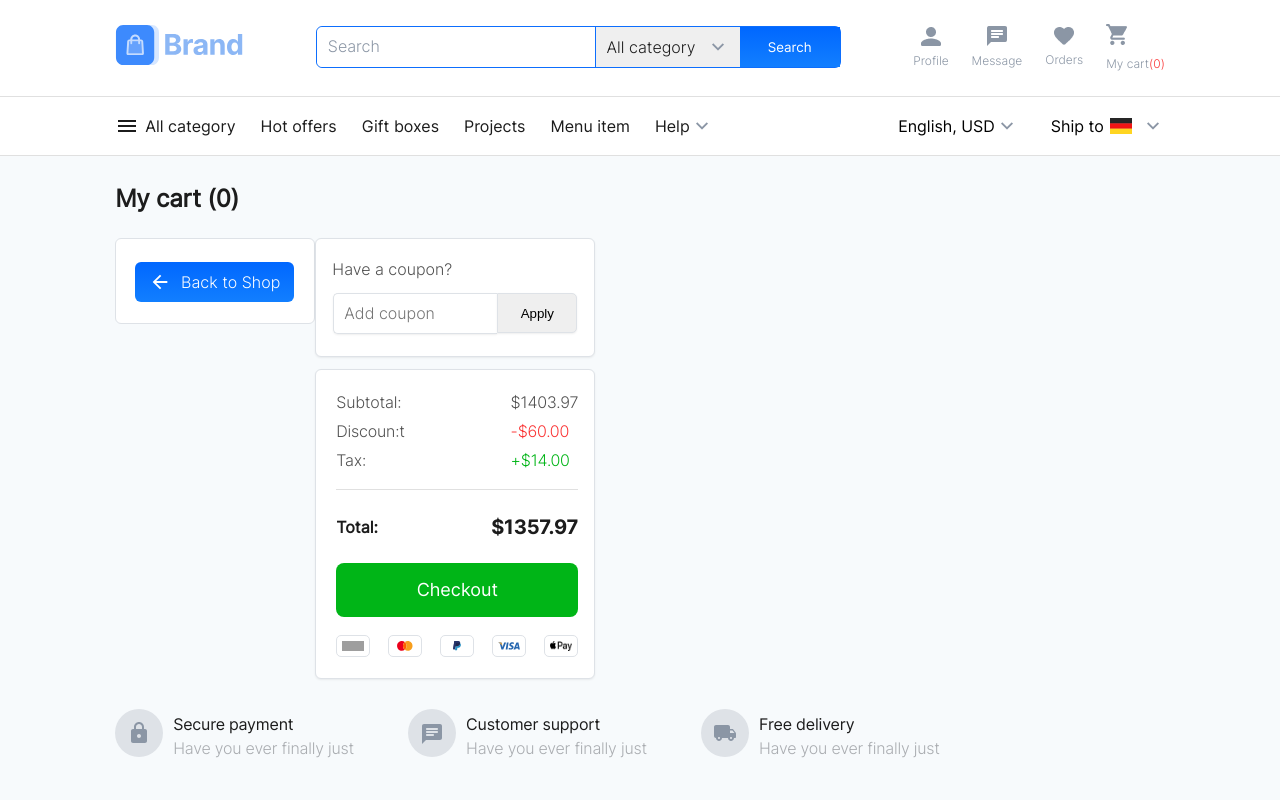
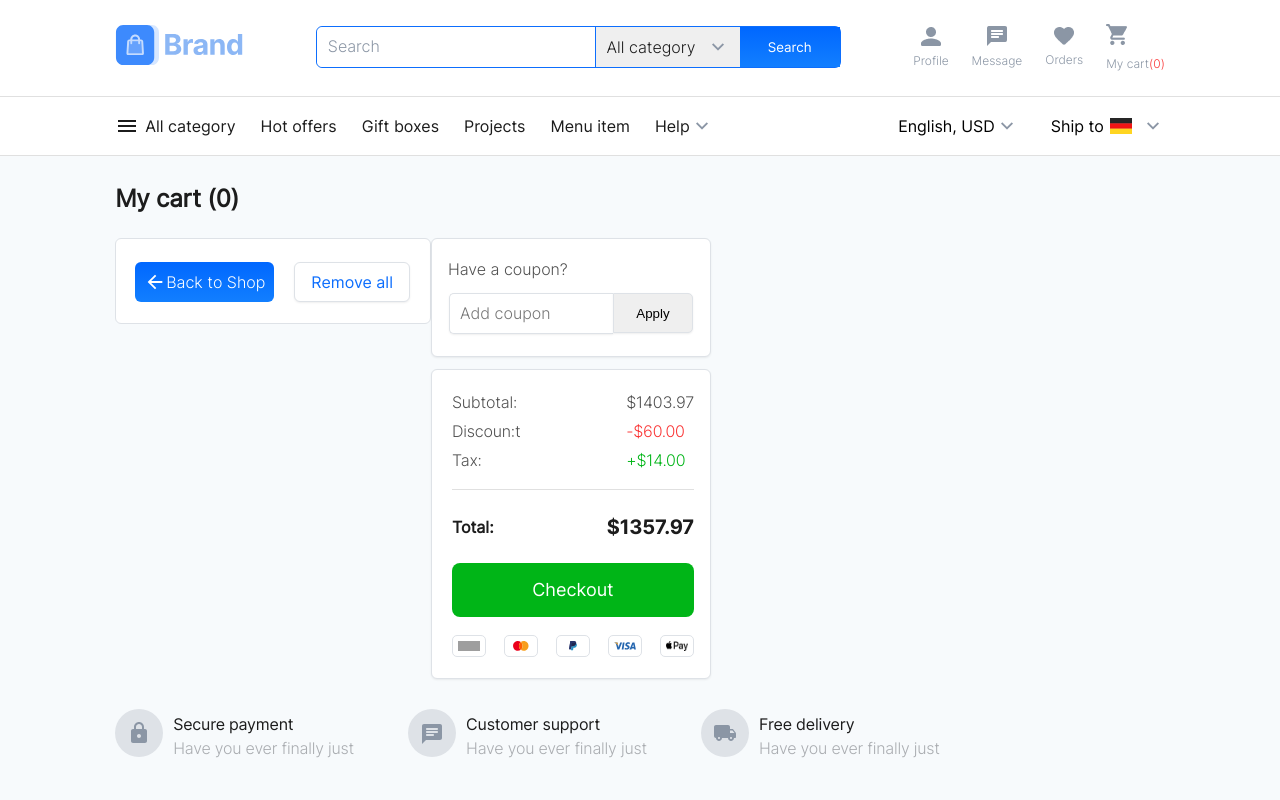
Before and after one commit to TeaChareqishvili/smart-web-project, a React (Create React App) app: page /cart in a window 1280 px wide. Shown: the top 800 px of the page. Built offline with nearby package versions, Linux system fonts and the light colour scheme; grey boxes are pictures that could not be loaded.

Commit message:
finishing details

```diff
--- a/src/components/hook/saveFavorite.js
+++ b/src/components/hook/saveFavorite.js
@@ -20,9 +20,18 @@ const useHeartIconClick = () => {
     setChosenItems((prevSelectedItems) =>
       prevSelectedItems.filter((item) => item.id !== itemId)
     );
+    const updatedItems = chosenItems.filter((item) => item.id !== itemId);
+    localStorage.setItem('chosenItems', JSON.stringify(updatedItems));
+
+
+  };
+  const handleClearAll = () => {
+    setChosenItems([]);
+    localStorage.removeItem('chosenItems'); // Remove the 'chosenItems' key from local storage
   };
 
-  return { chosenItems, handleHeartIconClick, handleRemoveItem  };
+
+  return { chosenItems, handleHeartIconClick, handleRemoveItem, handleClearAll };
 };
 
 export default useHeartIconClick;
--- a/src/components/mycart/CartPageStyle.scss
+++ b/src/components/mycart/CartPageStyle.scss
@@ -30,6 +30,30 @@
      max-width:880px;
      width:100%;
      margin-right:20px;
+
+
+     .cart-btn{
+        display: flex;
+        align-items: center;
+        justify-content: space-between;
+
+        .remove{
+            background-color: #FFFFFF;
+            border:none;
+            border:1px solid #DEE2E7;
+            border-radius:6px;
+            padding:0 16px 0 16px;
+            color:#0D6EFD;
+            font-family:"Inter-bold";
+            font-size:16px;
+            height:40px;
+            box-shadow: 0px 1px 2px 0px rgba(56, 56, 56, 0.08);
+            cursor: pointer;
+        }
+        .remove:hover{
+            font-family: "bold";
+        }
+     }
 
      .cart-grid-wrapper{
         width:100%;
--- a/src/components/mycart/MyCart.jsx
+++ b/src/components/mycart/MyCart.jsx
@@ -4,12 +4,15 @@ import back from "../../assets/arrow_back.svg";
 import { NavLink } from "react-router-dom";
 
 const MyCart = () => {
-  const { chosenItems, handleRemoveItem } = useHeartIconClick();
+  const { chosenItems, handleRemoveItem, handleClearAll } = useHeartIconClick();
 
   const handleRemoveButtonClick = (itemId) => {
     handleRemoveItem(itemId);
   };
 
+  const handleRemoveAllButtonClick = () => {
+    handleClearAll();
+  };
 
   return (
     <div>
@@ -43,14 +46,17 @@ const MyCart = () => {
               <div className="cart-border"></div>
             </>
           ))}
+          <div className="cart-btn">
         <NavLink to="/second">
           <button className="back">
             <img src={back} alt="back" /> Back to Shop
           </button>
         </NavLink>
+        <button onClick={()=>handleRemoveAllButtonClick()} className="remove">Remove all</button>
+        </div>
       </div>
     </div>
   );
 };
-///TODO add remove all button
+
 export { MyCart };
--- a/src/components/secondPage/GadgetList.jsx
+++ b/src/components/secondPage/GadgetList.jsx
@@ -9,6 +9,7 @@ import useHeartIconClick from "../hook/saveFavorite";
 
 const GadgetList = () => {
   const {  handleHeartIconClick } = useHeartIconClick();
+
 
   const getRandomItems = (arr, count) => {
     const shuffled = arr.sort(() => Math.random() - 0.5);
@@ -43,7 +44,7 @@ const GadgetList = () => {
           <div className="gadget-info">
             <div className="gadget-title">
               <p>{item.title}</p>
-              <img onClick={() => handleHeartIconClick(item)} src={item.favorite} alt="heart-icon" />
+             <img onClick={() => handleHeartIconClick(item)} src={item.favorite} alt="heart-icon" />
             </div>
             <div className="gadget-price">
               <span className="price">{item.price}</span>
--- a/src/components/secondPage/GadgetListGrid.jsx
+++ b/src/components/secondPage/GadgetListGrid.jsx
@@ -4,9 +4,10 @@ import { useState } from "react";
 import right from "../../assets/chevron-right.png";
 import left from "../../assets/chevron-left.svg";
 import { FaStar } from "react-icons/fa";
-
+import useHeartIconClick from "../hook/saveFavorite";
 
 const GadgetListGrid = () => {
+  const { handleHeartIconClick } = useHeartIconClick();
 
   const getRandomItems = (arr, count) => {
     const shuffled = arr.sort(() => Math.random() - 0.5);
@@ -19,7 +20,6 @@ const GadgetListGrid = () => {
       9
     )
   );
-
 
   const handleRefresh = () => {
     setRandomElectroData(
@@ -56,7 +56,11 @@ const GadgetListGrid = () => {
                 </div>
               </div>
               <div className="favorite-grid">
-              <img src={item.favorite} alt="favorite" />
+                <img
+                  onClick={() => handleHeartIconClick(item)}
+                  src={item.favorite}
+                  alt="favorite"
+                />
               </div>
             </div>
           </div>
@@ -66,11 +70,11 @@ const GadgetListGrid = () => {
         <select>
           <option>Show 10</option>
         </select>
-        <img src={left} alt="arrow"/>
-        <button onClick={()=>handleRefresh()}>1</button>
-        <button onClick={()=>handleRefresh()}>2</button>
-        <button onClick={()=>handleRefresh()}>3</button>
-        <img src={right} alt="arrow"/>
+        <img src={left} alt="arrow" />
+        <button onClick={() => handleRefresh()}>1</button>
+        <button onClick={() => handleRefresh()}>2</button>
+        <button onClick={() => handleRefresh()}>3</button>
+        <img src={right} alt="arrow" />
       </div>
     </div>
   );
--- a/src/components/secondPage/secondPageForHome/HomeGridView.jsx
+++ b/src/components/secondPage/secondPageForHome/HomeGridView.jsx
@@ -4,10 +4,10 @@ import { useState } from "react";
 import right from "../../../assets/chevron-right.png";
 import left from "../../../assets/chevron-left.svg";
 import { FaStar } from "react-icons/fa";
+import useHeartIconClick from "../../hook/saveFavorite";
 
-
-
-const HomeGridView = ()=>{
+const HomeGridView = () => {
+  const { handleHeartIconClick } = useHeartIconClick();
 
   const getRandomItems = (arr, count) => {
     const shuffled = arr.sort(() => Math.random() - 0.5);
@@ -21,7 +21,6 @@ const HomeGridView = ()=>{
     )
   );
 
-
   const handleRefresh = () => {
     setRandomElectroData(
       getRandomItems(
@@ -31,7 +30,7 @@ const HomeGridView = ()=>{
     );
   };
 
-    return(
+  return (
     <div>
       <div className="grid">
         {randomElectroData.map((item, id) => (
@@ -57,7 +56,11 @@ const HomeGridView = ()=>{
                 </div>
               </div>
               <div className="favorite-grid">
-              <img src={item.favorite} alt="favorite" />
+                <img
+                  onClick={() => handleHeartIconClick(item)}
+                  src={item.favorite}
+                  alt="favorite"
+                />
               </div>
             </div>
           </div>
@@ -67,14 +70,14 @@ const HomeGridView = ()=>{
         <select>
           <option>Show 10</option>
         </select>
-        <img src={left} alt="arrow"/>
-        <button onClick={()=>handleRefresh()}>1</button>
-        <button onClick={()=>handleRefresh()}>2</button>
-        <button onClick={()=>handleRefresh()}>3</button>
-        <img src={right} alt="arrow"/>
+        <img src={left} alt="arrow" />
+        <button onClick={() => handleRefresh()}>1</button>
+        <button onClick={() => handleRefresh()}>2</button>
+        <button onClick={() => handleRefresh()}>3</button>
+        <img src={right} alt="arrow" />
       </div>
     </div>
-    )
-}
+  );
+};
 
-export {HomeGridView}
+export { HomeGridView };
--- a/src/components/secondPage/secondPageForHome/HomeListView.jsx
+++ b/src/components/secondPage/secondPageForHome/HomeListView.jsx
@@ -4,9 +4,11 @@ import { useState } from "react";
 import right from "../../../assets/chevron-right.png";
 import left from "../../../assets/chevron-left.svg";
 import { FaStar } from "react-icons/fa";
+import useHeartIconClick from "../../hook/saveFavorite";
 
 
-const HomeListView = ()=>{
+const HomeListView = () => {
+  const { handleHeartIconClick } = useHeartIconClick();
 
   const getRandomItems = (arr, count) => {
     const shuffled = arr.sort(() => Math.random() - 0.5);
@@ -29,8 +31,7 @@ const HomeListView = ()=>{
     );
   };
 
-
-    return(
+  return (
     <>
       {randomElectroData.map((item, id) => (
         <div className="gadget-wrapper" key={id}>
@@ -40,7 +41,11 @@ const HomeListView = ()=>{
           <div className="gadget-info">
             <div className="gadget-title">
               <p>{item.title}</p>
-              <img src={item.favorite} alt="heart-icon" />
+              <img
+                onClick={() => handleHeartIconClick(item)}
+                src={item.favorite}
+                alt="heart-icon"
+              />
             </div>
             <div className="gadget-price">
               <span className="price">{item.price}</span>
@@ -72,7 +77,7 @@ const HomeListView = ()=>{
         <img src={right} alt="arrow" />
       </div>
     </>
-    )
-}
+  );
+};
 
-export{HomeListView}
+export { HomeListView };
--- a/src/components/secondPage/secondPageForHome/HomeSourceItems.jsx
+++ b/src/components/secondPage/secondPageForHome/HomeSourceItems.jsx
@@ -1,19 +1,42 @@
 import "../SecondPageStyles.scss";
-// import arrowRight from "../../../assets/chevron_right.svg";
+import { useState } from "react";
 import { CategoryList } from "../CategoryList";
 import { Subscribe } from "../../subscribe/Subscribe";
 import { SourceForHome } from "./SourceForHome";
 import { Navigation } from "../Navigation";
 
 const HomeSourceItems = ()=>{
+
+
+  const [selectedItems, setSelectedItems] = useState([]);
+
+  const handleItemClick = (item) => {
+    setSelectedItems((prevSelectedItems) => {
+      const isSelected = prevSelectedItems.some((selectedItem) => selectedItem.id === item.id);
+      return isSelected
+        ? prevSelectedItems.filter((selectedItem) => selectedItem.id !== item.id)
+        : [...prevSelectedItems, item];
+    });
+  };
+
+  const handleClear = ()=>{
+    setSelectedItems([]);
+
+}
+
+const handleRemoveItem =(itemId)=>{
+  setSelectedItems((prevSelectedItems) => prevSelectedItems.filter((item) => item.id !== itemId));
+  console.log("clear")
+}
+
      return (
      <div>
          <div className="main-wrapper">
         <div className="content-wrapper">
         <Navigation/>
           <div className="main-content">
-            <CategoryList />
-           <SourceForHome/>
+            <CategoryList selectedItems={selectedItems} handleItemClick={handleItemClick} />
+           <SourceForHome  selectedItems={selectedItems} handleClear={handleClear} handleRemoveItem={handleRemoveItem}/>
           </div>
         </div>
       </div>
--- a/src/components/secondPage/secondPageForHome/SourceForHome.jsx
+++ b/src/components/secondPage/secondPageForHome/SourceForHome.jsx
@@ -4,9 +4,10 @@ import listview from "../../../assets/listview.svg";
 import { useState } from "react";
 import { HomeListView } from "./HomeListView";
 import { HomeGridView } from "./HomeGridView";
+import { SelectedItems } from "../SelectedItems";
 
 
-const SourceForHome = ()=>{
+const SourceForHome = ({selectedItems,handleClear,handleRemoveItem})=>{
 
     const [view, setView] = useState(true)
 
@@ -26,6 +27,7 @@ const SourceForHome = ()=>{
           <img className="view-grid" onClick={()=>setView(true)} src={listview} alt="list" />
         </div>
       </div>
+      <SelectedItems selectedItems={selectedItems} handleClear={handleClear} handleRemoveItem={handleRemoveItem}/>
      {view ? (  <HomeListView />) : <HomeGridView/>}
 
 
```
Lines whose indentation alone changed are shown as unchanged.
